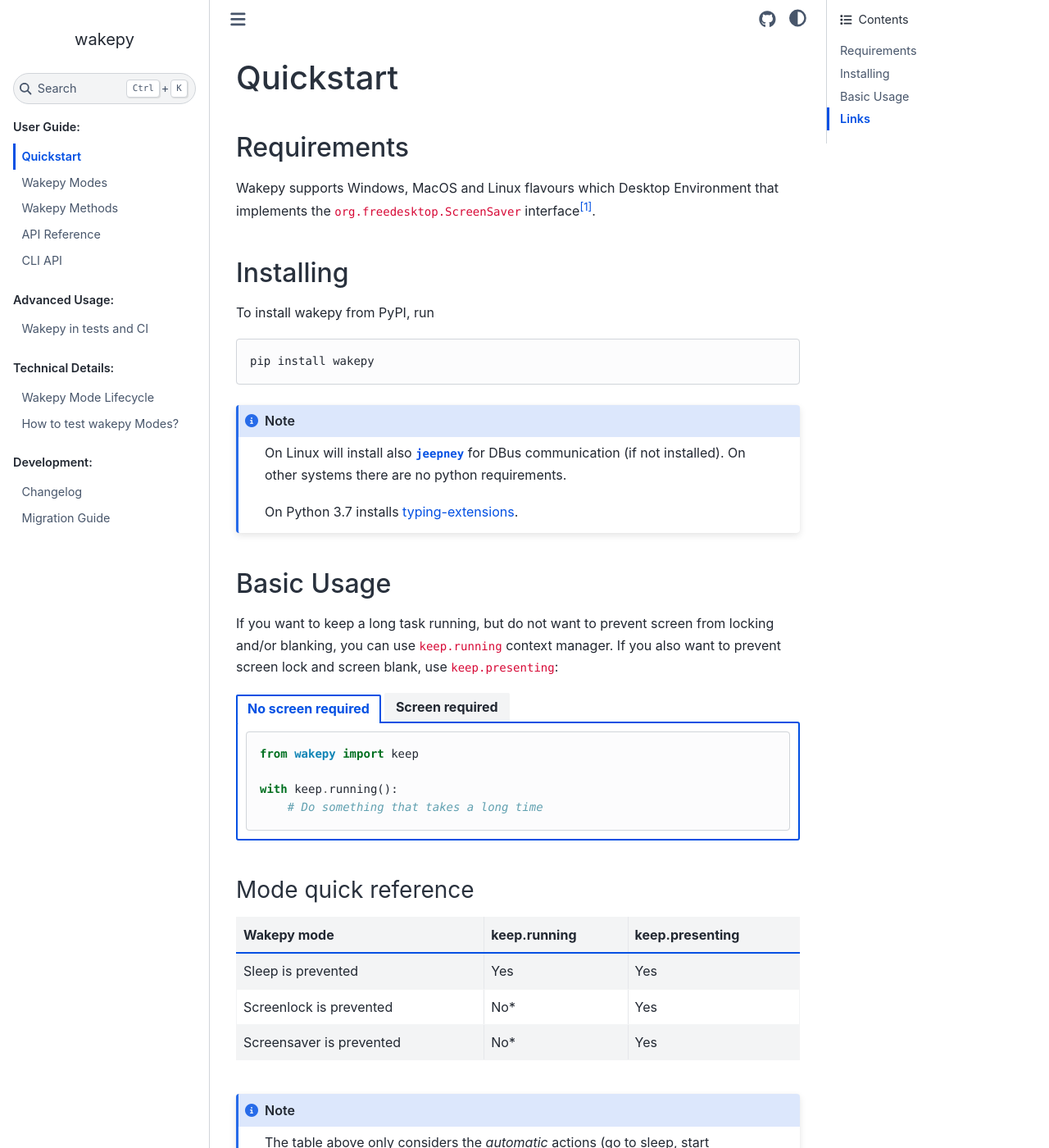
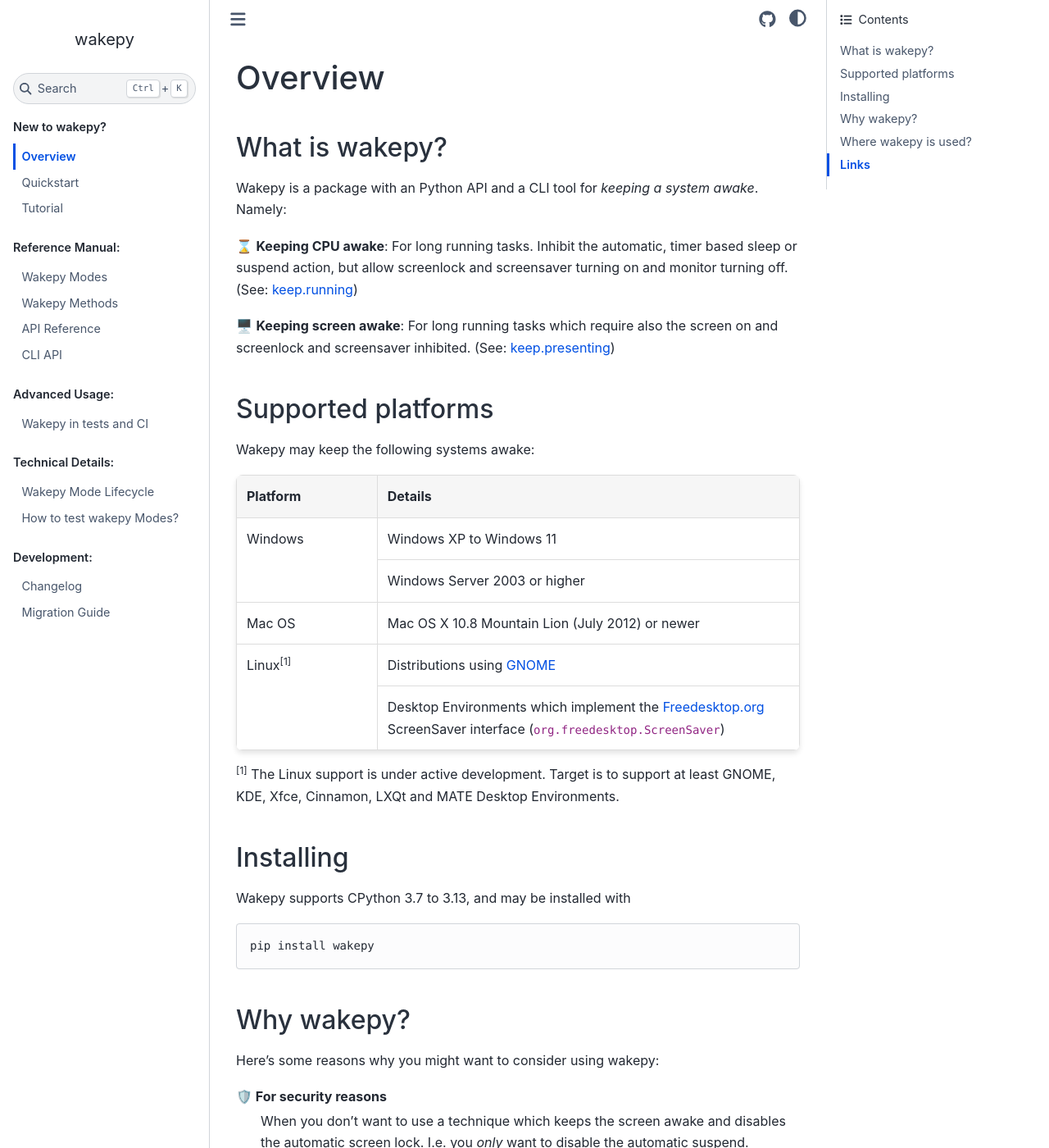
Before and after one commit to fohrloop/wakepy, a Sphinx documentation site: the page built from docs/source/index.md, in a window 1280 px wide and 1400 px high. Shown: the whole window at 82% size. Built offline with Sphinx 7.4.7 and the Sphinx Book theme 1.1.4, drawn with Linux system fonts in a browser that asks for light colours; the version number could not be read and is left out; some of the changed text lies outside the part shown.

Commit message:
Docs update (#285)
Another PR for https://github.com/fohrloop/wakepy/issues/68

Docs
-----
- Add nicer platform support table
- Add ActivationWarning to docs
- Update the docs front page
- Add Tutorial page (on-fail action, which method was used)

Other
-----
- Add: ActivationWarning. Use that instead of general UserWarning
  if on-fail action is warning.

````diff
--- a/docs/source/_static/wakepy-docs.css
+++ b/docs/source/_static/wakepy-docs.css
@@ -90,3 +90,32 @@
 dl.py > dd > ul {
     margin-bottom: 1.15rem !important;
 }
+
+/* Custom table class for wakepy docs */
+.wakepy-table {
+    width: 100%;
+    border-collapse: collapse;
+    border-radius: 8px;
+    overflow: hidden;
+    box-shadow: 0 4px 6px rgba(0, 0, 0, 0.1);
+  }
+
+.wakepy-table th,
+.wakepy-table td {
+  border: 1px solid #ddd;
+  padding: 12px;
+  text-align: left;
+}
+
+.wakepy-table th {
+  background-color: #f6f6f6;
+  font-weight: bold;
+}
+
+.wakepy-table td:first-child {
+  vertical-align: top; /* Align text to the top in the first column */
+}
+
+.wakepy-table td {
+  background-color: #fff;
+}
--- a/docs/source/_templates/sbt-sidebar-nav.html
+++ b/docs/source/_templates/sbt-sidebar-nav.html
@@ -3,10 +3,10 @@
 theme/sphinx_book_theme/components/sbt-sidebar-nav.html
 #}
 <nav class="bd-links bd-docs-nav" aria-label="Main">
-    {# Custom addition: Add "User Guide:" title.
+    {# Custom addition: Add "New to wakepy?" title.
     This is not possible to add otherwise, as the list comes from
     generate_toctree_html (if not modifying generate_toctree_html)#}
-    <p aria-level="2" class="caption" role="heading"><span class="caption-text">User Guide:</span></p>
+    <p aria-level="2" class="caption" role="heading"><span class="caption-text">New to wakepy?</span></p>
     <div class="bd-toc-item navbar-nav active">
         {% if theme_home_page_in_toc == True %}
         {#- This mimics the pydata theme list style so we can append an extra item at the top #}
--- a/docs/source/index.md
+++ b/docs/source/index.md
@@ -1,72 +1,89 @@
-# Quickstart
+# Overview
+
+## What is wakepy?
+
+Wakepy is a package with an Python API and a CLI tool for *keeping a system awake*. Namely:
+
+⌛ **Keeping CPU awake**:  For long running tasks. Inhibit the automatic, timer based sleep or suspend action, but allow screenlock and screensaver turning on and monitor turning off. (See: [keep.running](#keep-running-mode))
+
+🖥️ **Keeping screen awake**:  For long running tasks which require also the screen on and screenlock and screensaver inhibited. (See: [keep.presenting](#keep-presenting-mode))
 
 
-## Requirements
+## Supported platforms
 
-Wakepy supports Windows, MacOS and Linux flavours which Desktop Environment that implements the `org.freedesktop.ScreenSaver` interface[^linux-support].
+Wakepy may keep the following systems awake:
 
-[^linux-support]: The Linux support is under active development. Target is to support at least GNOME, KDE, Xfce, Cinnamon, LXQt and MATE Desktop Environments.
+
+<table class="wakepy-table">
+  <colgroup>
+    <col style="width: 25%;">
+    <col style="width: 75%;">
+  </colgroup>
+  <thead>
+    <tr>
+      <th>Platform</th>
+      <th>Details</th>
+    </tr>
+  </thead>
+  <tbody>
+    <tr>
+      <td class="hoverable" rowspan="2">Windows</td>
+      <td>Windows XP to Windows 11</td>
+    </tr>
+    <tr>
+      <td>Windows Server 2003 or higher</td>
+    </tr>
+    <tr>
+      <td>Mac OS</td>
+      <td>Mac OS X 10.8 Mountain Lion (July 2012) or newer</td>
+    </tr>
+    <tr>
+      <td class="hoverable" rowspan="2">Linux<sup>[1]</sup></td>
+      <td>Distributions using <a href="https://en.wikipedia.org/wiki/GNOME">GNOME</a></td>
+    </tr>
+    <tr>
+      <td>Desktop Environments which implement the <a href="https://en.wikipedia.org/wiki/Freedesktop.org">Freedesktop.org</a> ScreenSaver interface (<code>org.freedesktop.ScreenSaver</code>)</td>
+    </tr>
+  </tbody>
+</table>
+
+<p style="margin-top:1em;">
+<sup>[1]</sup> The Linux support is under active development. Target is to support at least GNOME, KDE, Xfce, Cinnamon, LXQt and MATE Desktop Environments.<p>
+
 ## Installing
 
-To install wakepy from PyPI, run
+Wakepy supports CPython 3.7 to 3.13, and may be installed with
 
-```{code-block} text
+```
 pip install wakepy
 ```
 
-```{note}
-On Linux will install also **[`jeepney`](https://jeepney.readthedocs.io/)** for DBus communication (if not installed). On other systems there are no python requirements.
+## Why wakepy?
+Here's some reasons why you might want to consider using wakepy:
 
-On Python 3.7 installs [typing-extensions](https://pypi.org/project/typing-extensions/).
-```
+🛡️ For security reasons
+: When you don't want to use a technique which keeps the screen awake and disables the automatic screen lock. I.e. you *only* want to disable the automatic suspend.
 
-## Basic Usage
+🦸 You need a cross-platform solution
+: Same code works on Windows, macOS and Linux.
 
-If you want to keep a long task running, but do not want to prevent screen from locking and/or blanking, you can use `keep.running` context manager. If you also want to prevent screen lock and screen blank, use `keep.presenting`:
+⚙️ You want to have more control
+: It is possible to whitelist or blacklist the used wakepy Methods. It is also possible to prioritize them and define a on-fail action in case activating a wakepy mode fails.
 
+✂️ You want to keep the amount of dependencies low
+: If you're running wakepy on Linux,  [jeepney](https://jeepney.readthedocs.io/) is required for D-Bus based methods. On Python 3.7,  [typing-extensions](https://pypi.org/project/typing-extensions/) is needed for typing. Otherwise: wakepy has no python dependencies.
 
-::::{tab-set}
+⚖️ Package needs to have a permissive licence
+: Wakepy is licenced under permissive [MIT License](https://github.com/fohrloop/wakepy/blob/main/LICENSE.txt).
 
-:::{tab-item} No screen required
+## Where wakepy is used?
 
-```{code-block} python
-from wakepy import keep
-
-with keep.running():
-    # Do something that takes a long time
-```
-
-:::
-
-:::{tab-item} Screen required
-
-```{code-block} python
-from wakepy import keep
-
-with keep.presenting():
-    # Do something that takes a long time
-```
-
-:::
-
-::::
-
-
-### Mode quick reference
-
-
-
-| Wakepy mode              | keep.running | keep.presenting |
-| ------------------------ | ------------ | --------------- |
-| Sleep is prevented       | Yes          | Yes             |
-| Screenlock is prevented  | No*          | Yes             |
-| Screensaver is prevented | No*          | Yes             |
-
-
-
-```{note}
-The table above only considers the *automatic* actions (go to sleep, start screenlock, start screensaver), which are based on the *idle timer*; It is still possible to put system to sleep by selecting Suspend/Sleep from a menu, closing the laptop lid or pressing a power key, for example. It is also possible to manually lock the session/screen or start screensaver.
-```
+- [viskillz-blender](https://github.com/viskillz/viskillz-blender) — Generating assets of Mental Cutting Test exercises
+- [mpc-autofill](https://github.com/chilli-axe/mpc-autofill) — Automating MakePlayingCards' online ordering system
+- [lakeshorecryotronics/python-driver](https://github.com/lakeshorecryotronics/python-driver) — Lake Shore instruments python Driver
+- [UCSD-E4E/baboon-tracking](https://github.com/UCSD-E4E/baboon-tracking) — In pipelines of a Computer Vision project tracking baboons
+- [davlee1972/upscale_video](https://github.com/davlee1972/upscale_video) — Upscaling video using AI
+- [minarca](https://github.com/ikus060/minarca) — Cross-platform data backup software
 
 
 
@@ -80,11 +97,23 @@
 :numbered: -1
 :titlesonly:
 
+quickstart
+tutorial
+```
+
+```{toctree}
+:hidden:
+:caption: 'Reference Manual:'
+:maxdepth: 2
+:numbered: -1
+:titlesonly:
+
 modes
 methods-reference
 api-reference
 cli-api
 ```
+
 
 ```{toctree}
 :hidden:
--- a/docs/source/modes.md
+++ b/docs/source/modes.md
@@ -2,11 +2,23 @@
 
 
 
+
+
 The available modes are
-| Wakepy mode                              | What it does                                        |
-| ---------------------------------------- | --------------------------------------------------- |
-| [keep.running](#keep-running-mode)       | Automatic sleep is prevented                        |
-| [keep.presenting](#keep-presenting-mode) | Automatic sleep, screensaver & screenlock prevented |
+
+| Wakepy mode              | [keep.running](#keep-running-mode) | [keep.presenting](#keep-presenting-mode)|
+| ------------------------ | ------------ | --------------- |
+| Sleep is prevented       | Yes          | Yes             |
+| Screenlock is prevented  | No[^win-slock]          | Yes             |
+| Screensaver is prevented | No          | Yes             |
+
+[^win-slock]: Depending on system settings, it is possible that Windows will not automatically lock the system, because Windows will lock the screen either when (1) returning from suspend (which is now inhibited) or (2) when returning from Screen Saver, *if ScreenSaverIsSecure is set or enforced by a Group Policy (GPO)*.  See: [wakepy/#169](https://github.com/fohrloop/wakepy/issues/169)
+
+```{note}
+The table above only considers the *automatic* actions (go to sleep, start screenlock, start screensaver), which are based on the *idle timer*; It is still possible to put system to sleep by selecting Suspend/Sleep from a menu, closing the laptop lid or pressing a power key, for example. It is also possible to manually lock the session/screen or start screensaver.
+```
+
+
 
 ## Entering a mode
 
--- /dev/null
+++ b/docs/source/quickstart.md
@@ -0,0 +1,47 @@
+# Quickstart
+
+
+## Installing
+
+To install wakepy from PyPI, run
+
+```{code-block} text
+pip install wakepy
+```
+
+## Basic Usage
+
+### Long running tasks
+
+If you want to keep a long task running, but do not want to prevent screen from locking and/or blanking, you can use the [`keep.running`](#keep-running-mode) function which returns a context manager:
+
+
+```{code-block} python
+from wakepy import keep
+
+with keep.running():
+    # Do something that takes a long time. The system may start screensaver
+    # / screenlock, but CPU will keep running.
+```
+
+
+### Keeping screen awake
+If you want to prevent screen lock and screen blank *in addition to* keeping CPU awake, use the [`keep.presenting`](#keep-presenting-mode) function which returns a context manager:
+
+
+```{code-block} python
+from wakepy import keep
+
+with keep.presenting():
+    # Do something that takes a long time and requires the screen to be awake
+```
+
+
+
+```{admonition} Wakepy API is still experimental 🚧
+:class: note
+
+Since wakepy is still 0.x.x, the API might change without further notice from
+one release to another. After that, breaking changes should occur only part of
+a major release (e.g. 1.x.x -> 2.0.0).
+```
--- a/src/wakepy/__init__.py
+++ b/src/wakepy/__init__.py
@@ -20,6 +20,7 @@
 
 from .core import ActivationError as ActivationError
 from .core import ActivationResult as ActivationResult
+from .core import ActivationWarning as ActivationWarning
 from .core import DBusAdapter as DBusAdapter
 from .core import Method as Method
 from .core import MethodActivationResult as MethodActivationResult
````
Also changed, not shown: CHANGELOG.md (+4 -0 lines), README.md (+7 -2 lines), docs/source/api-reference.md (+13 -1 lines), docs/source/tutorial.md (added, +102 -0 lines), 4 other files.
